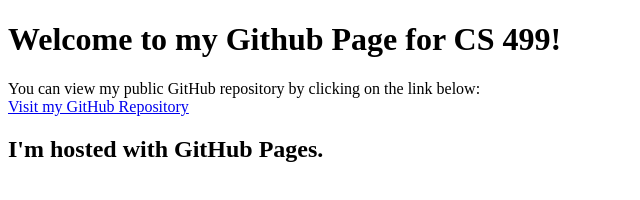
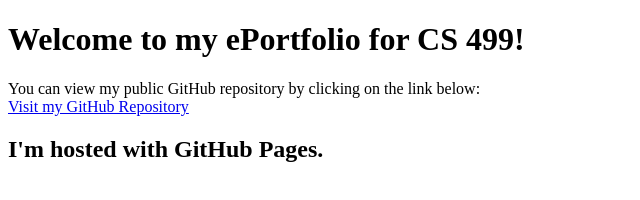
Before and after one commit to DylanCavazos1/DylanCavazos1.github.io, a plain HTML site: page index.html in a window 1280 px wide. Shown: the whole page, without its empty margins (0-640 px from the left). Drawn offline with Linux system fonts and the light colour scheme.

Commit message:
Update index.html

```diff
--- a/index.html
+++ b/index.html
@@ -7,7 +7,7 @@
     </header>
 
     <main>
-        <h1>Welcome to my Github Page for CS 499!</h1>
+        <h1>Welcome to my ePortfolio for CS 499!</h1>
         <p>You can view my public GitHub repository by clicking on the link below:
             <br>
             <a
```
